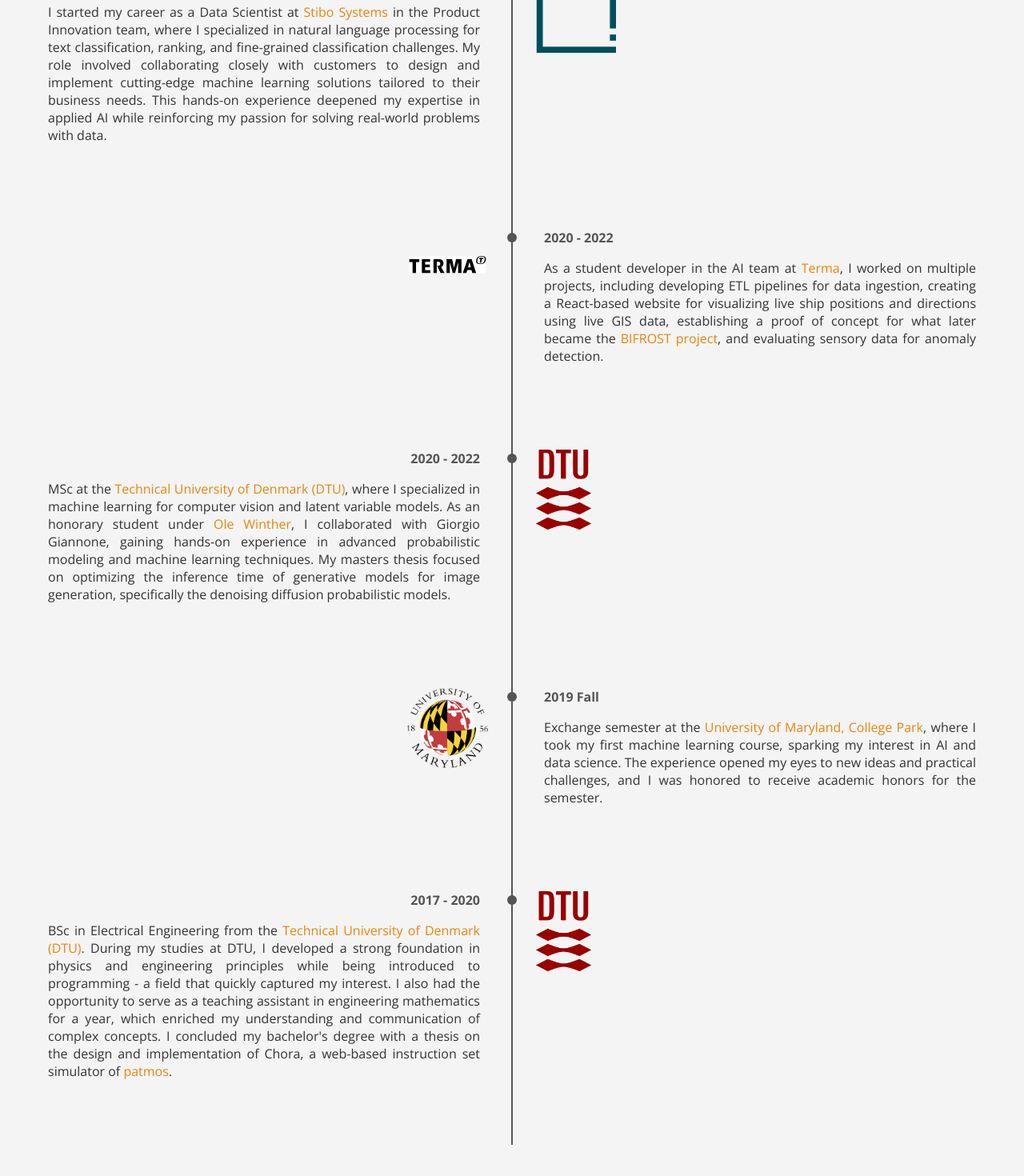
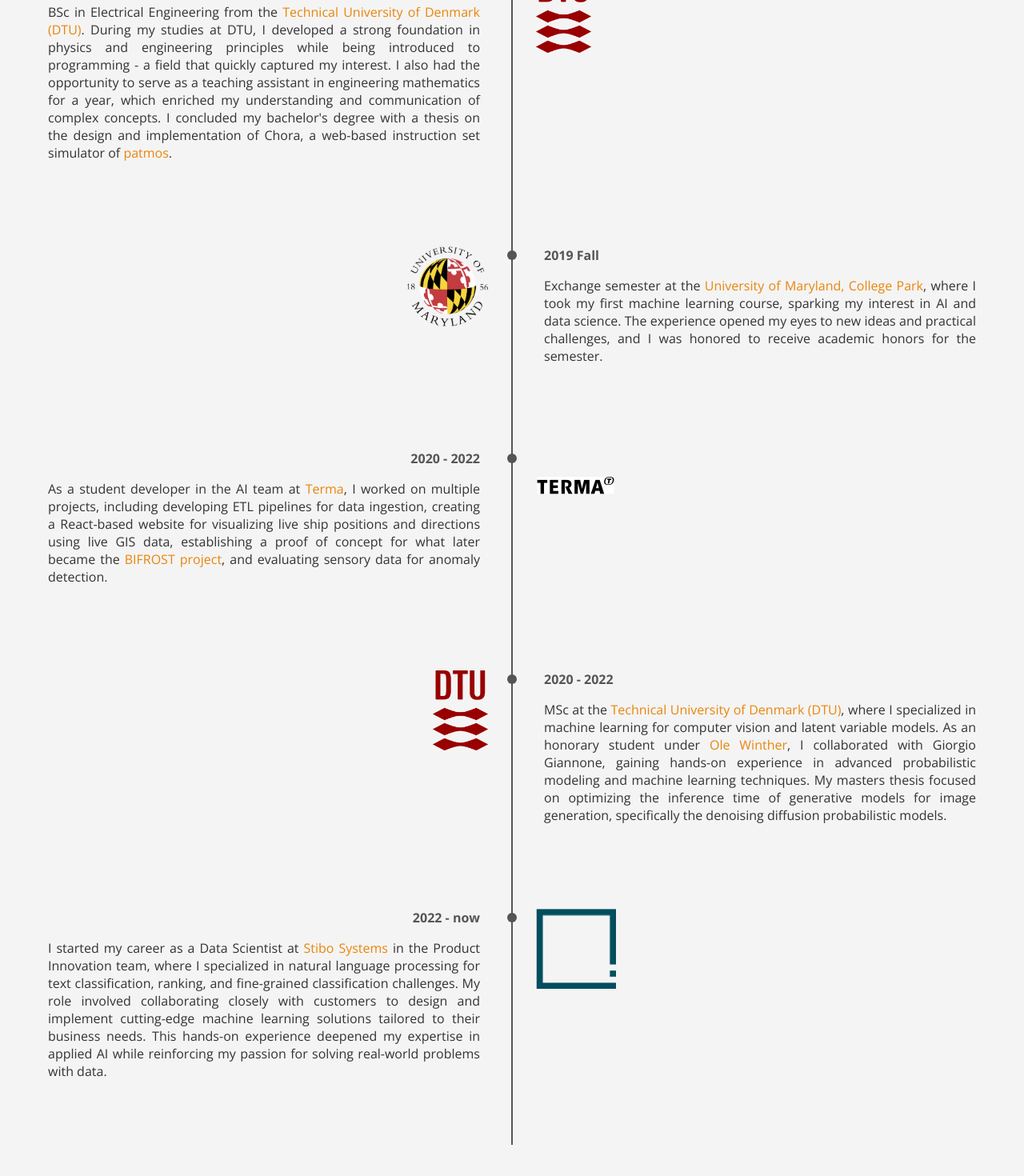
Before and after one commit to simonamtoft/cv-website, a React (Create React App) app: page / in a window 1280 px wide. Shown: the part 2009-3479 px from the top of the page at 80% size. Built offline with nearby package versions, Linux system fonts and the light colour scheme.

Commit message:
sort timeline with earliest events first

```diff
--- a/src/components/Timeline.js
+++ b/src/components/Timeline.js
@@ -14,8 +14,16 @@
 
 
 const Timeline = () => {
+  const getNumericalYear = (yearString) => {
+    if (yearString === 'now') {
+      return new Date().getFullYear();
+    }
+    return parseInt(yearString, 10);
+  };
+
+  // sort earliest to latest
   const timelineItems = [...workExperience, ...education]
-    .sort((a, b) => new Date(b.endYear) - new Date(a.endYear));
+    .sort((a, b) => getNumericalYear(a.startYear) - getNumericalYear(b.startYear));
 
   const itemRefs = useRef([]);
 
```
